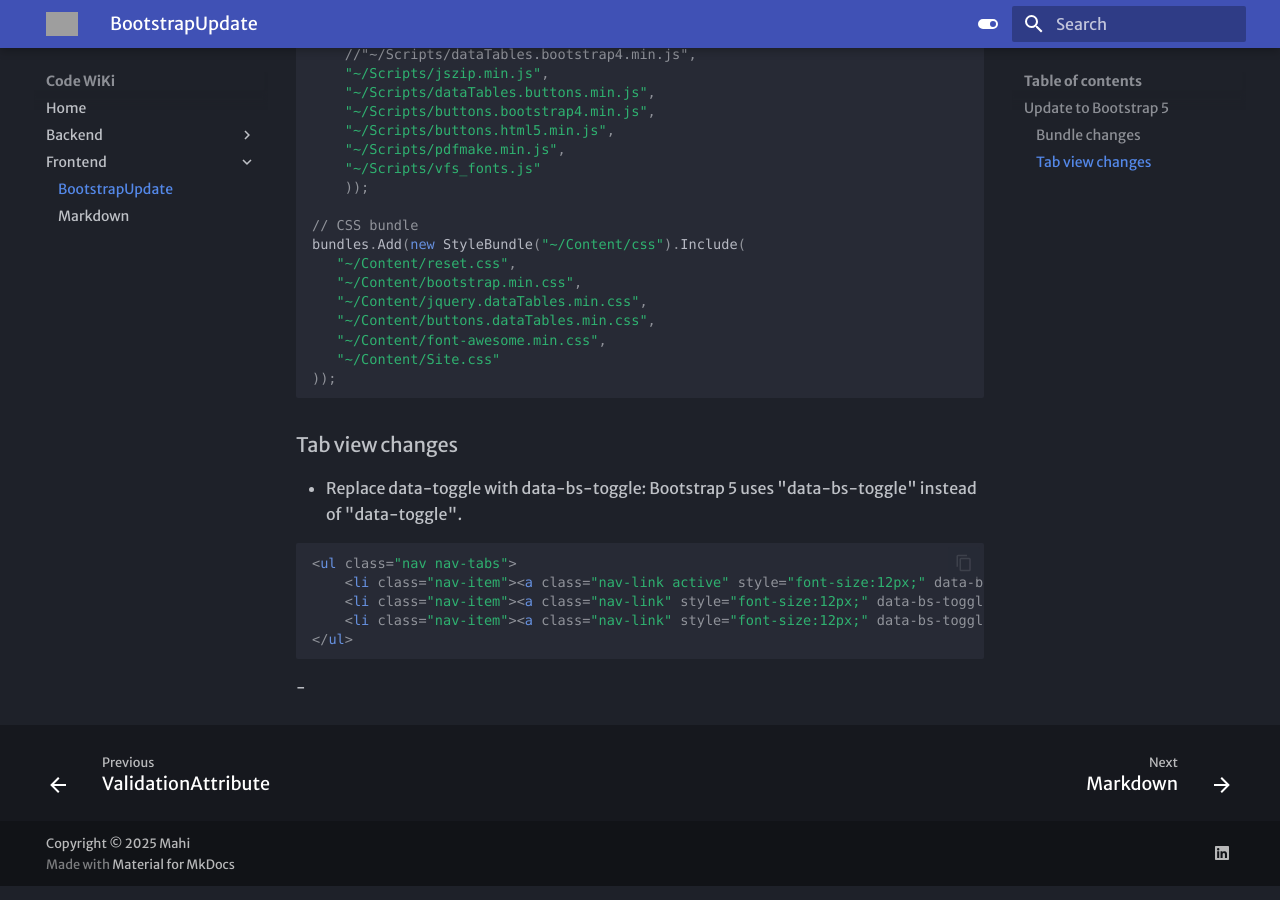
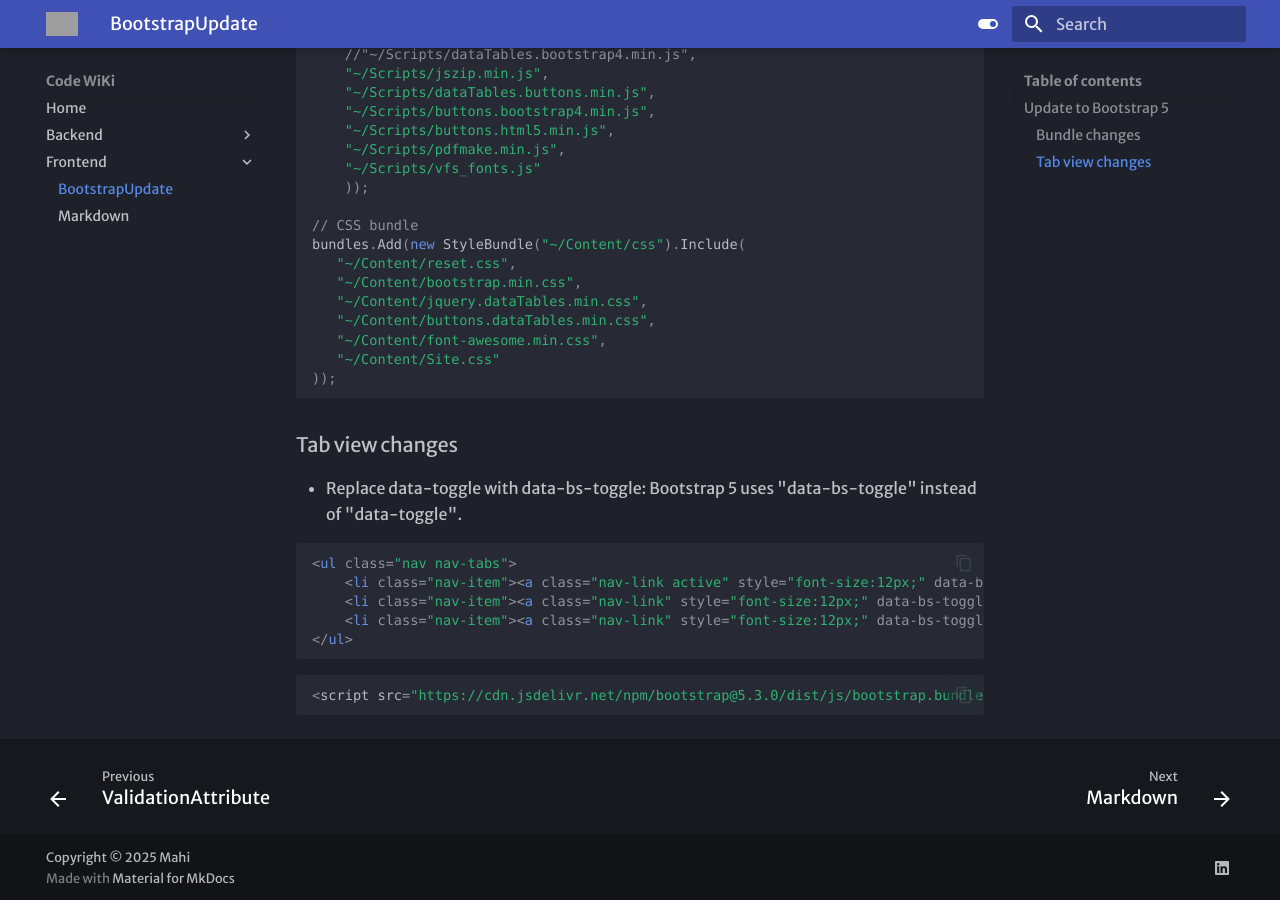
Before and after one commit to mkouhpayeh/code-wiki, an MkDocs documentation site: the page built from docs/Frontend/BootstrapUpdate.md, in a window 1280 px wide and 900 px high, scrolled down 653 px. Built offline with MkDocs 1.6.1 and Material for MkDocs 9.7.7, drawn with Linux system fonts in a browser that asks for light colours; some web fonts are replaced; grey boxes are pictures that could not be loaded.

Commit message:
Update BootstrapUpdate.md

````diff
--- a/docs/Frontend/BootstrapUpdate.md
+++ b/docs/Frontend/BootstrapUpdate.md
@@ -46,4 +46,7 @@ bundles.Add(new StyleBundle("~/Content/css").Include(
     <li class="nav-item"><a class="nav-link" style="font-size:12px;" data-bs-toggle="tab" href="#adTab">Admins</a></li>
 </ul>
 ```
-- <script src="https://cdn.jsdelivr.net/npm/bootstrap@5.3.0/dist/js/bootstrap.bundle.min.js"></script>
+
+```csharp
+<script src="https://cdn.jsdelivr.net/npm/bootstrap@5.3.0/dist/js/bootstrap.bundle.min.js"></script>
+```
````
